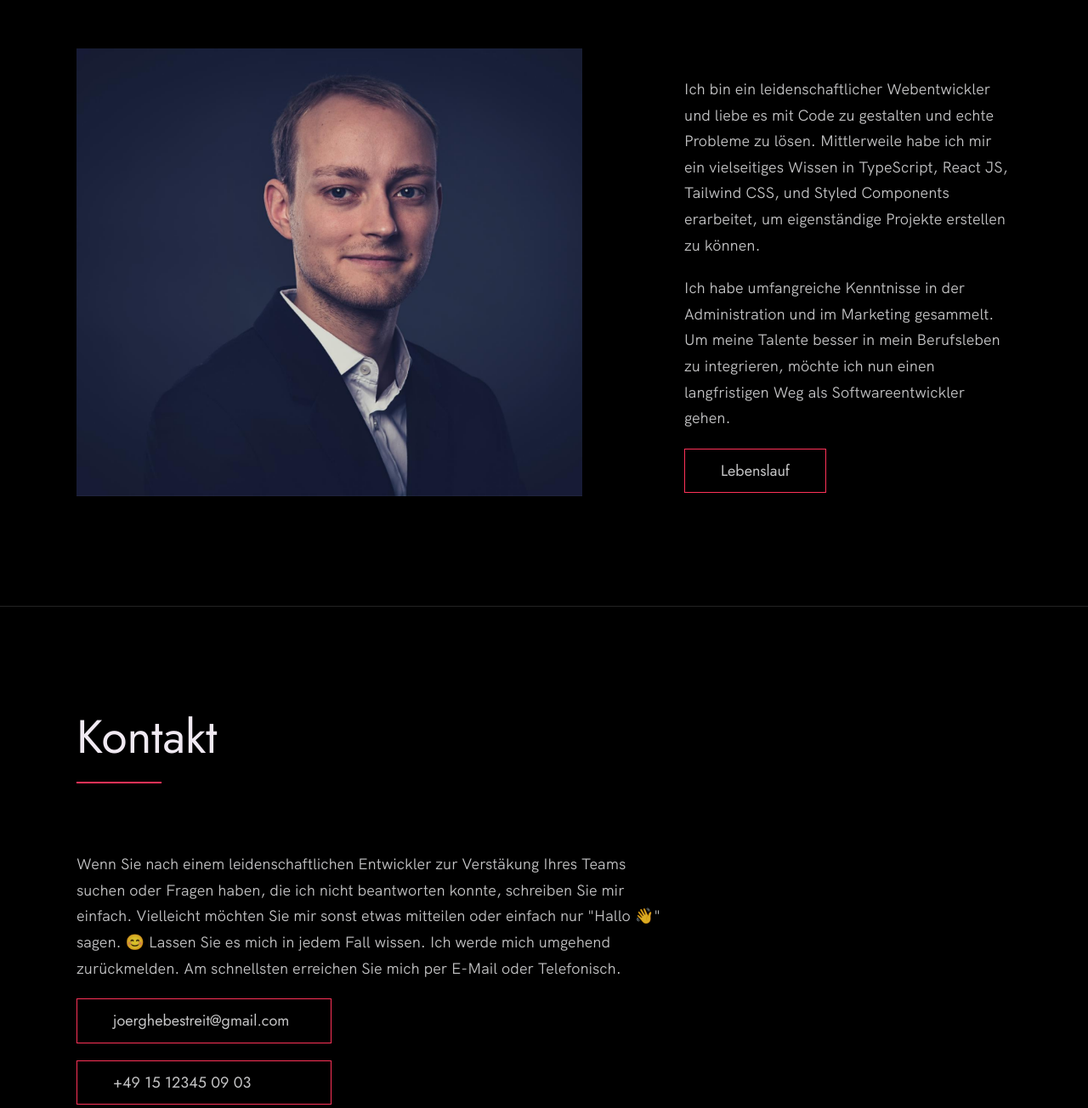
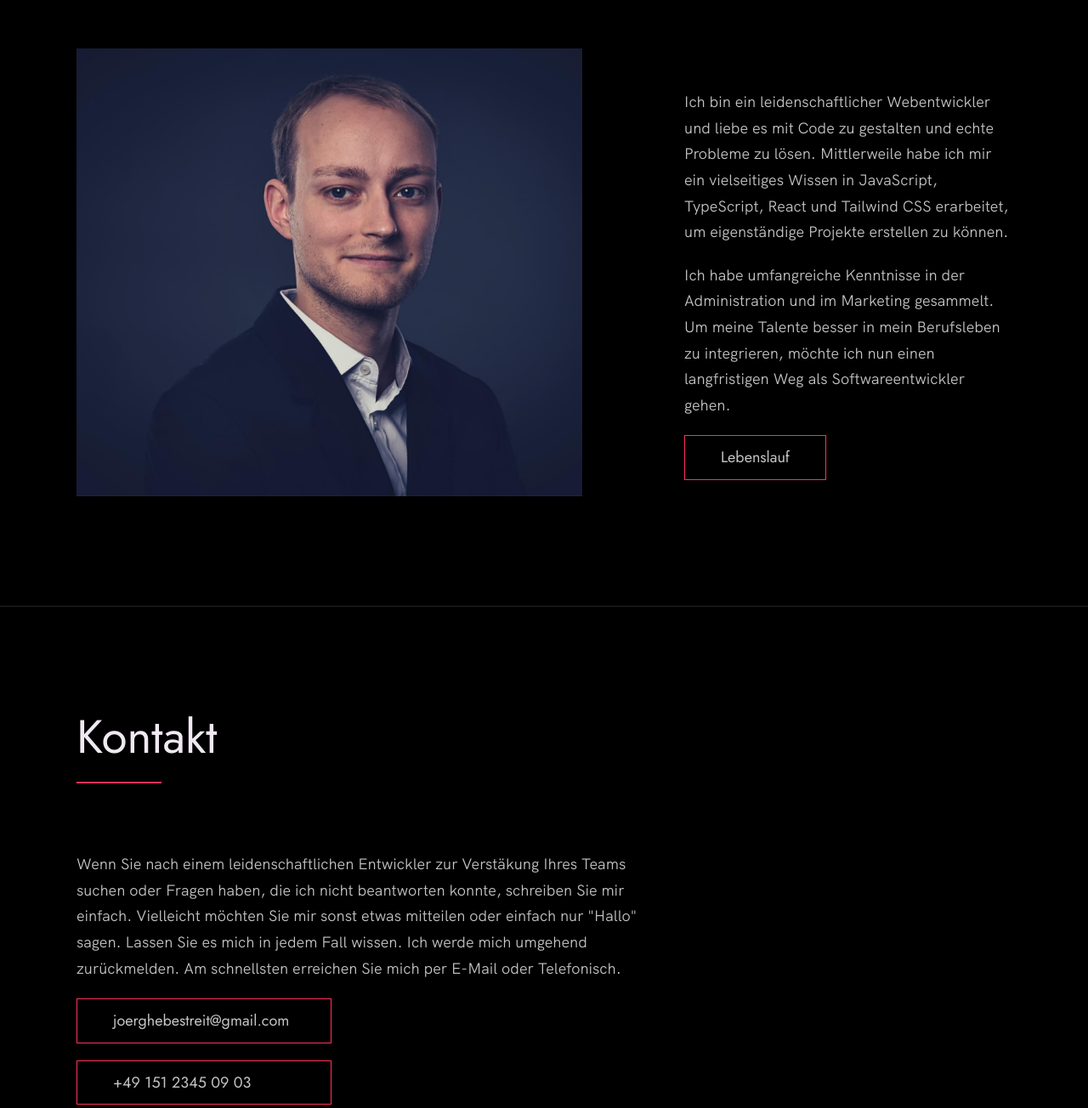
Before and after one commit to joerghebestreit/portfolio, a website built with Vite: page index.html in a window 1280 px wide. Shown: the part 3815-5119 px from the top of the page at 85% size. Built offline with nearby package versions, Linux system fonts and the light colour scheme.

Commit message:
change about me text

```diff
--- a/index.html
+++ b/index.html
@@ -207,7 +207,7 @@
         <h2>Über mich</h2>
         <div class="about__content">
           <div class="about__text">
-            <p>Ich bin ein leidenschaftlicher Webentwickler und liebe es mit Code zu gestalten und echte Probleme zu lösen. Mittlerweile habe ich mir ein vielseitiges Wissen in TypeScript, React JS, Tailwind CSS, und Styled Components erarbeitet, um eigenständige Projekte erstellen zu können.</p>
+            <p>Ich bin ein leidenschaftlicher Webentwickler und liebe es mit Code zu gestalten und echte Probleme zu lösen. Mittlerweile habe ich mir ein vielseitiges Wissen in JavaScript, TypeScript, React und Tailwind CSS erarbeitet, um eigenständige Projekte erstellen zu können.</p>
             <p>Ich habe umfangreiche Kenntnisse in der Administration und im Marketing gesammelt. Um meine Talente besser in mein Berufsleben zu integrieren, möchte ich nun einen langfristigen Weg als Softwareentwickler gehen.</p>
             <a href="https://drive.google.com/file/d/18-_mlngtS4RiWaRzfudrpEDtWWW76M4j/view?usp=sharing" target="_blank" class="btn">Lebenslauf</a>
           </div>
@@ -230,13 +230,13 @@
           Wenn Sie nach einem leidenschaftlichen Entwickler zur Verstäkung
           Ihres Teams suchen oder Fragen haben, die ich nicht beantworten
           konnte, schreiben Sie mir einfach. Vielleicht möchten Sie mir sonst
-          etwas mitteilen oder einfach nur "Hallo 👋" sagen. 😊 Lassen Sie es
+          etwas mitteilen oder einfach nur "Hallo" sagen. Lassen Sie es
           mich in jedem Fall wissen. Ich werde mich umgehend zurückmelden.
           Am schnellsten erreichen Sie mich per E-Mail oder Telefonisch.
 
         </p>
         <a href="mailto:joerghebestreit@gmail.com" class="btn btn-mail">joerghebestreit@gmail.com</a>
-        <a href="tel:+4915123450903" class="btn btn-tel">+49 15 12345 09 03</a>
+        <a href="tel:+4915123450903" class="btn btn-tel">+49 151 2345 09 03</a>
       </div>
     </div>
   </section>
```
Also changed, not shown: images/Bildschirmfoto 2024-01-23 um 16.37.37.png (added), images/Bildschirmfoto 2024-01-23 um 16.38.12.png (added), images/Bildschirmfoto 2024-01-23 um 19.33.53.png (added), images/Bildschirmfoto 2024-01-24 um 13.59.33.png (added), images/Bildschirmfoto 2024-01-25 um 17.33.07.png (added), images/airbnbClone Kopie.png (added), 4 other files.
